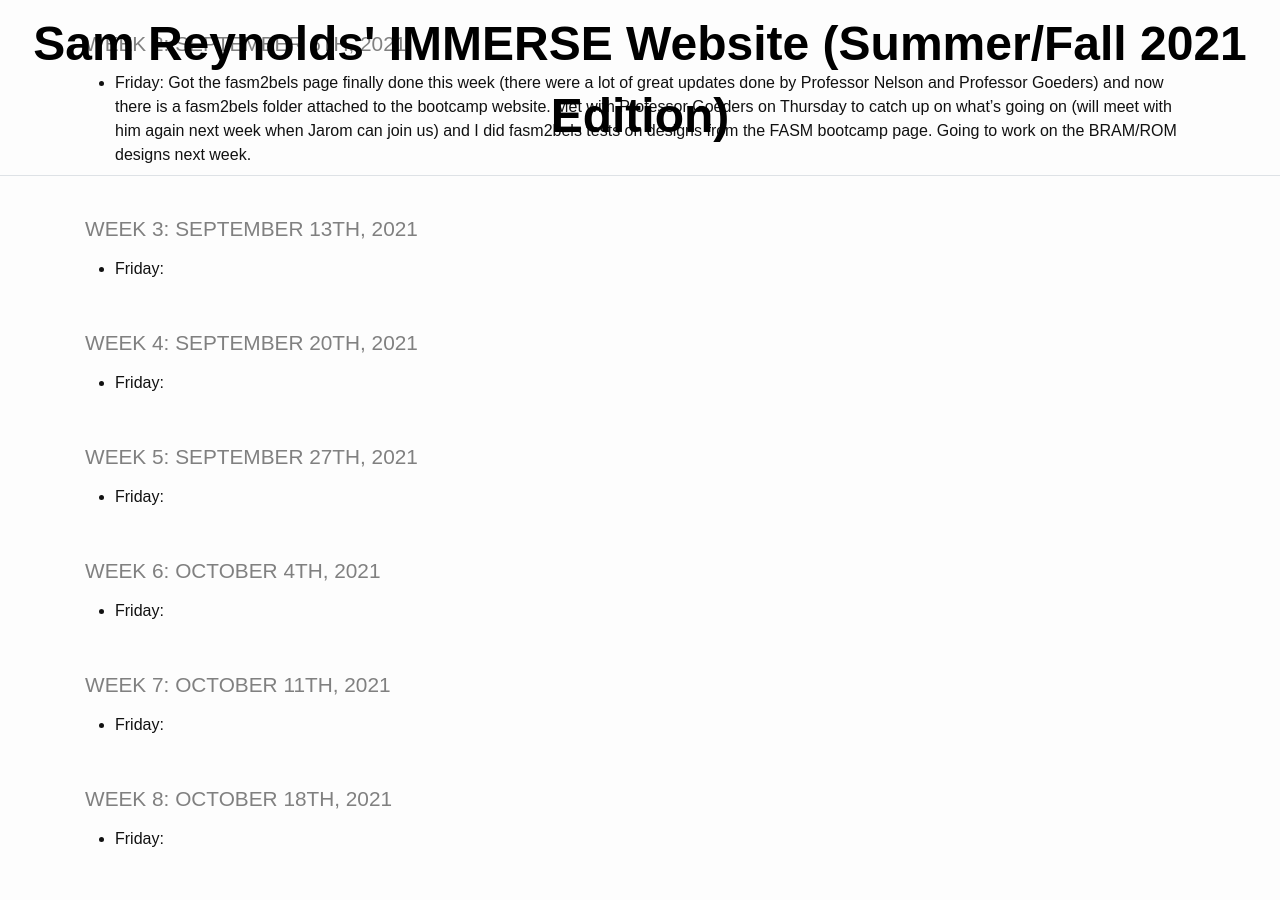
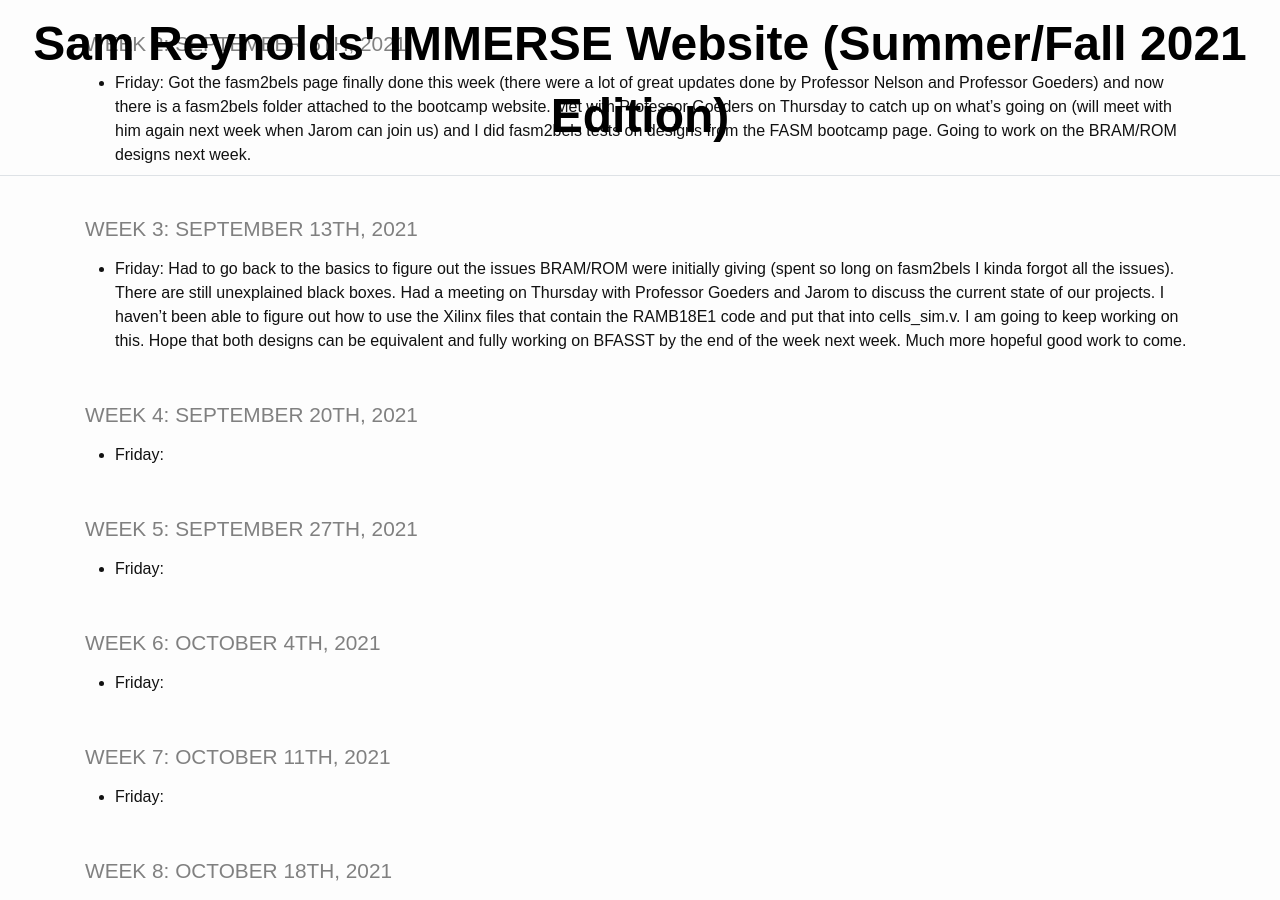
Before and after one commit to TheDHCreator/thedhcreator.github.io, a Jekyll site: the page built from _pages/log.md, in a window 1280 px wide and 900 px high, scrolled down 7773 px. Built offline with Jekyll 4.4.1, drawn with Linux system fonts in a browser that asks for light colours.

Commit message:
update for week 3 of fall semester: slowly getting bram/rom issues worked out, still struggling getting the right Xilinx files to go hand in hand with cells_sim.v. more to come next week

```diff
--- a/_pages/log.md
+++ b/_pages/log.md
@@ -168,7 +168,7 @@ title: IMMERSE Log
 
 ### Week 3: September 13th, 2021
 
-* **Friday**:
+* **Friday**: Had to go back to the basics to figure out the issues BRAM/ROM were initially giving (spent so long on fasm2bels I kinda forgot all the issues). There are still unexplained black boxes. Had a meeting on Thursday with Professor Goeders and Jarom to discuss the current state of our projects. I haven't been able to figure out how to use the Xilinx files that contain the RAMB18E1 code and put that into cells_sim.v. I am going to keep working on this. Hope that both designs can be equivalent and fully working on BFASST by the end of the week next week. Much more hopeful good work to come.
 
 ### Week 4: September 20th, 2021
 
```
